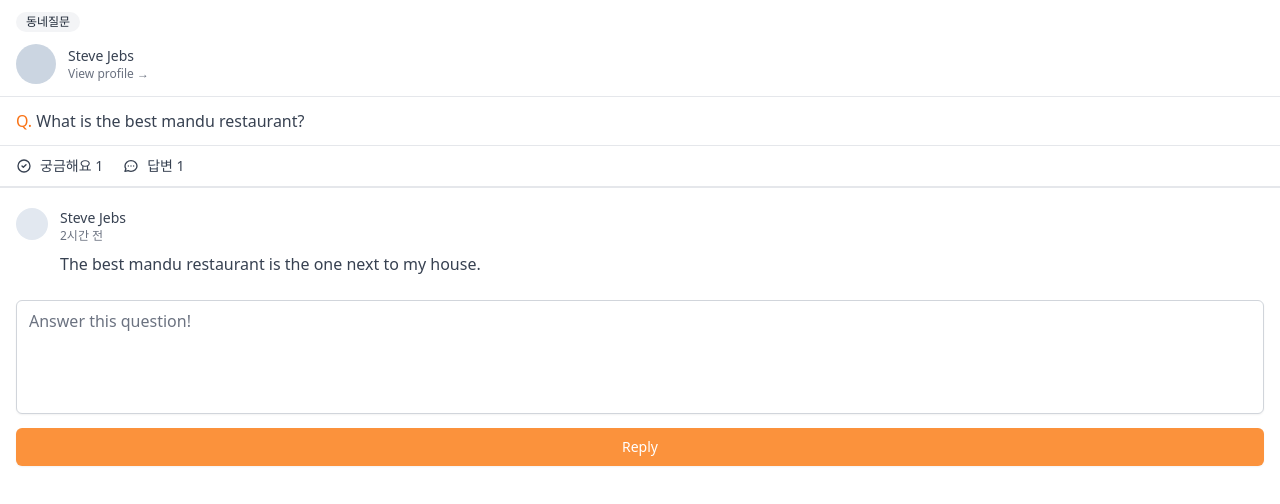
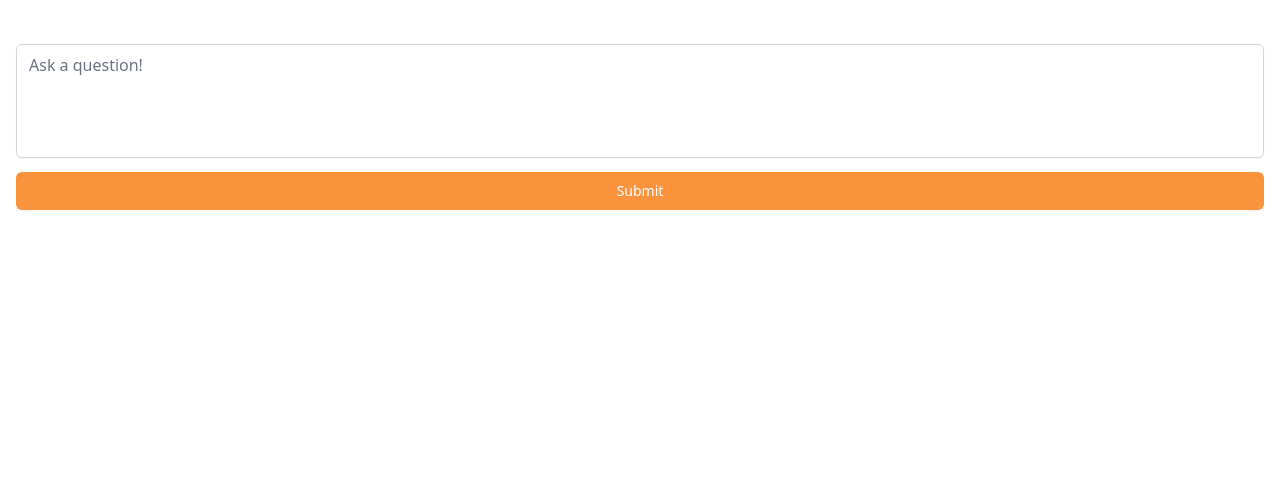
Before and after one commit to KeMezz/carrot-market, a Next.js app: page /community/write in a window 1280 px wide. Shown: the top 504 px of the page. Built offline with nearby package versions, Linux system fonts and the light colour scheme.

Commit message:
add community write page

```diff
--- /dev/null
+++ b/pages/community/write.tsx
@@ -0,0 +1,18 @@
+import { NextPage } from "next";
+
+const Write: NextPage = () => {
+  return (
+    <form className="px-4 py-10">
+      <textarea
+        className="mt-1 shadow-sm w-full focus:ring-orange-400 rounded-md border-gray-300 focus:border-orange-400 resize-none"
+        rows={4}
+        placeholder="Ask a question!"
+      />
+      <button className="mt-2 w-full bg-orange-400 hover:bg-orange-500 text-white py-2 px-4 border border-transparent rounded-md shadow-sm text-sm font-medium focus:ring-2 focus:ring-offset-2 focus:ring-orange-400 focus:outline-none ">
+        Submit
+      </button>
+    </form>
+  );
+};
+
+export default Write;
```
